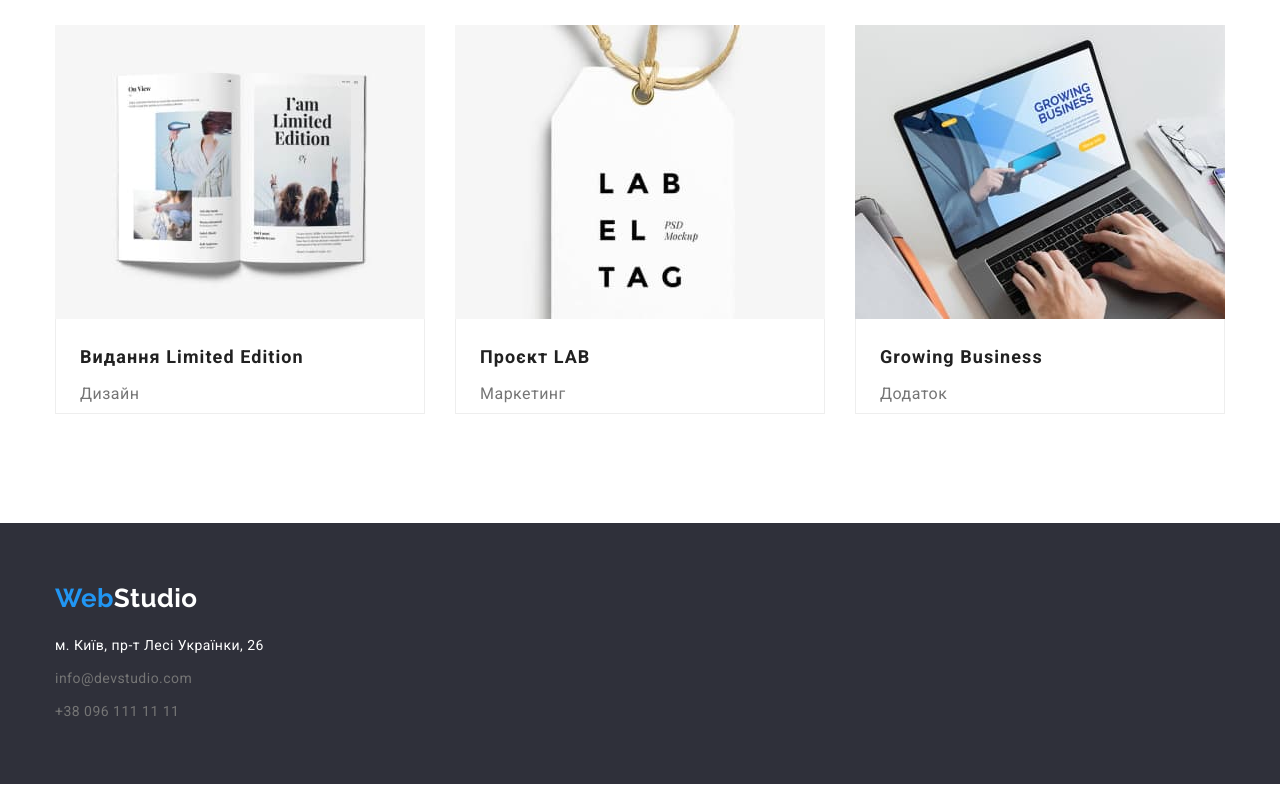
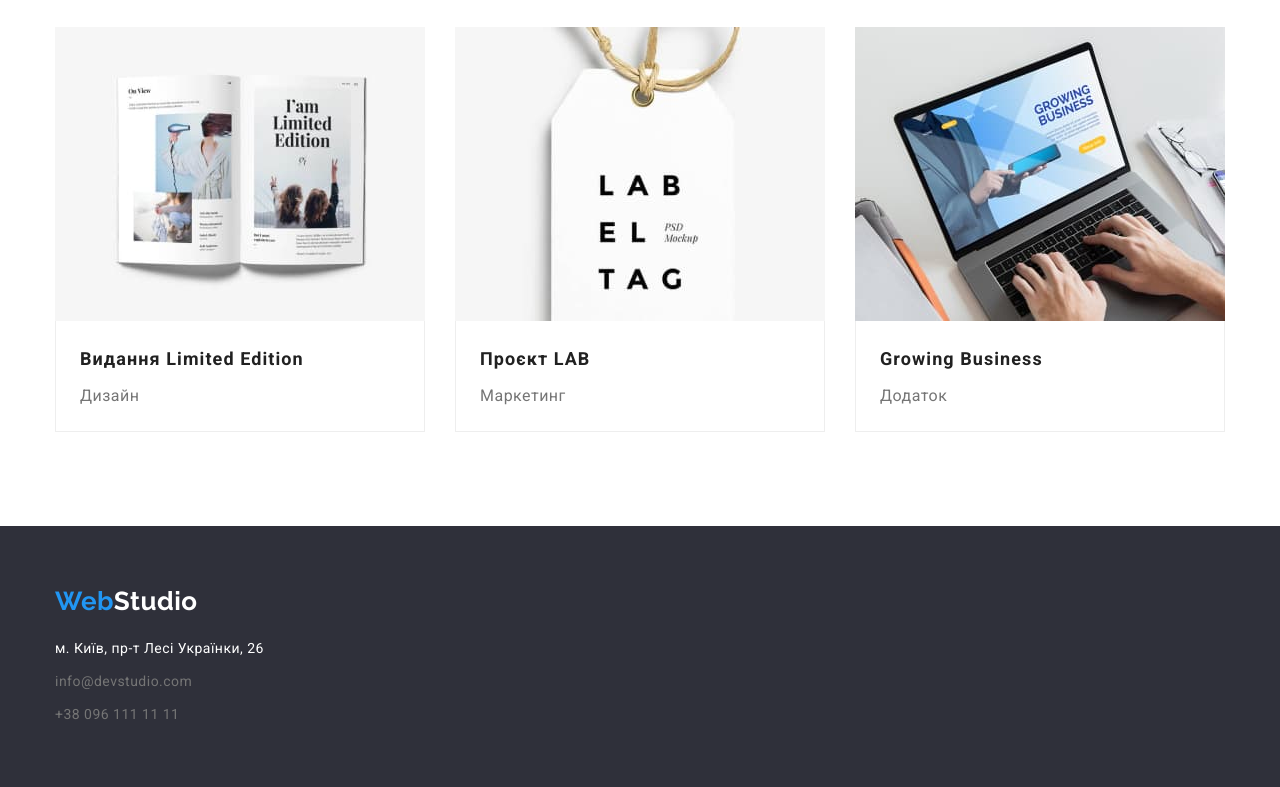
Before and after one commit to vyacheslav-i/goit-markup-hw-03, a plain HTML site: page portfolio.html in a window 1280 px wide. Shown: the part 1106-1893 px from the top of the page. Drawn offline with nearby package versions, Linux system fonts and the light colour scheme.

Commit message:
hw03
hw03

```diff
--- a/css/styles.css
+++ b/css/styles.css
@@ -170,7 +170,7 @@ img {
 }
 
 .contact-item .contact-email {
-    padding-right: 50px;
+    margin-right: 50px;
 }
 
 .contact-email,
@@ -355,7 +355,7 @@ color: var(--primary-text-color-theme-light);
 }
 
 .address {
-    padding-top: 20px;
+    margin-top: 20px;
 }
 
 .adress-list {
@@ -413,16 +413,11 @@ color: var(--primary-text-color-theme-light);
     gap: 30px;
 }
 
-.site {
-    width: 370px;
-    height: 404px;
-    /* border: 1px solid #EEEEEE; */
-}
-
 .site-container {
     border-right: 1px solid #EEEEEE;
     border-bottom: 1px solid #EEEEEE;
     border-left: 1px solid #EEEEEE;
+    padding: 20px 24px;
 }
 
 .site-name {
@@ -432,7 +427,7 @@ color: var(--primary-text-color-theme-light);
     letter-spacing: 0.06em;
 
     color: var(--primary-text-color-theme-light);
-    padding: 20px 24px 4px;
+    margin-bottom: 4px;
 }
 
 .site-type {
@@ -440,5 +435,4 @@ color: var(--primary-text-color-theme-light);
     line-height: 1.88;
 
     color: var(--secondary-text-color-theme-light);
-    padding: 0px 24px 4px;
 }
```
Also changed, not shown: index.html (+1 -3 lines).
